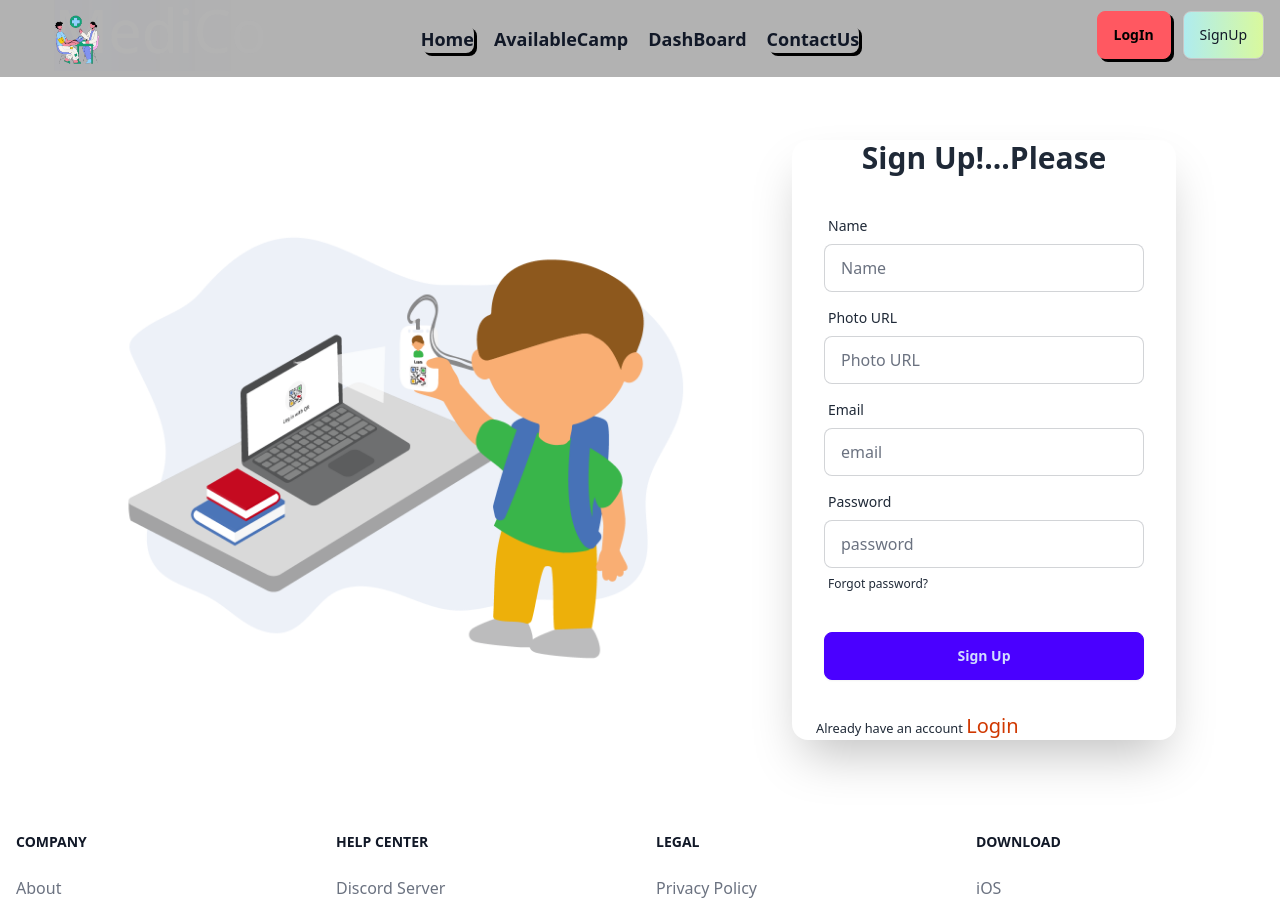
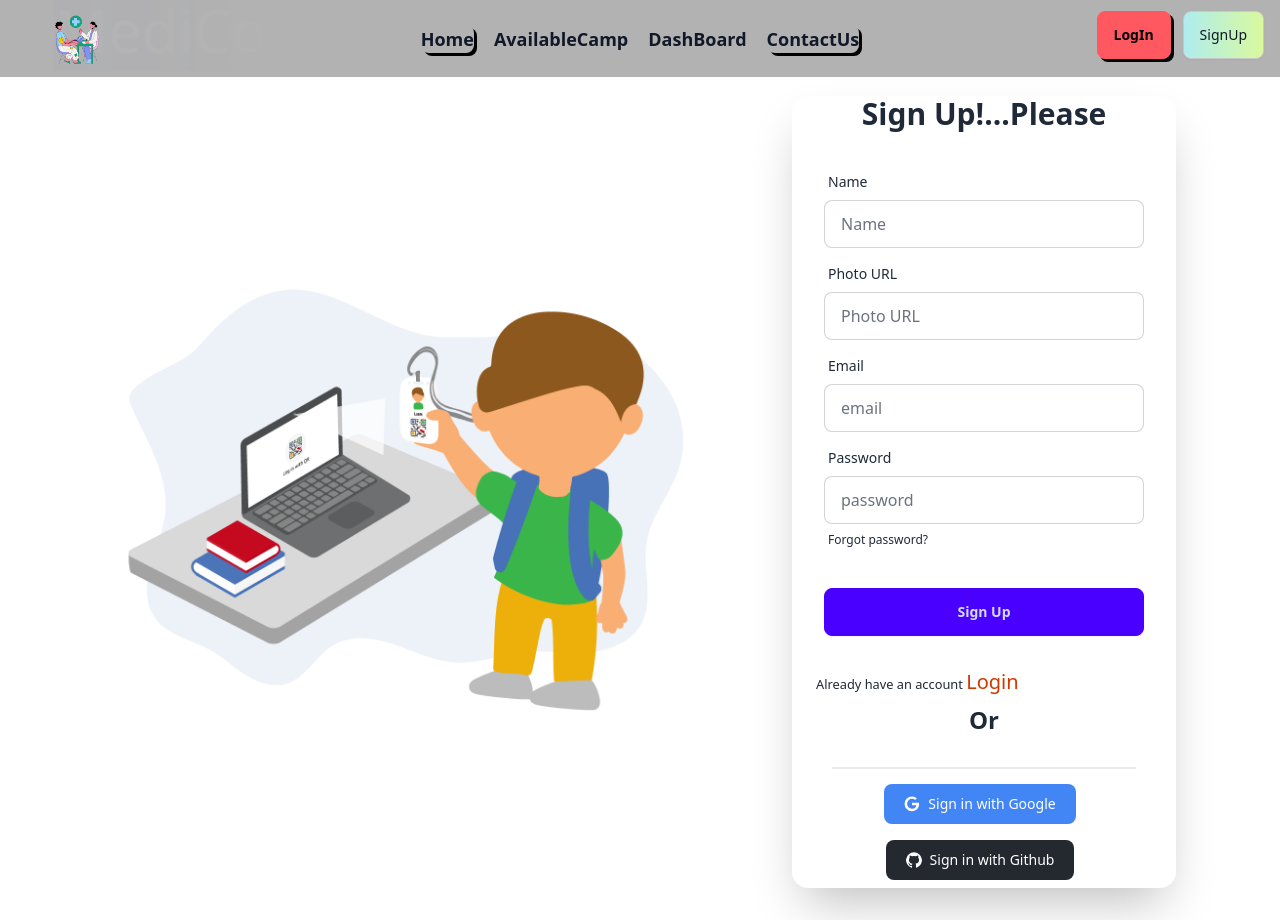
Before and after one commit to musabtheexpensive/medicalCampManagement-fullStackFinalProject, a React (Vite) app: page /signUp in a window 1280 px wide. Shown: the top 920 px of the page. Built offline with nearby package versions, Linux system fonts and the light colour scheme; no server answers.

Commit message:
user login and log out button conditionaly set to the userProfile route

```diff
--- a/src/Providers/AuthProvider.jsx
+++ b/src/Providers/AuthProvider.jsx
@@ -9,7 +9,7 @@ import {
   signOut,
   updateProfile,
 } from "firebase/auth";
-import { app } from "../firebase.config";
+import app from '../../src/firebase.config'
 
 export const AuthContext = createContext(null);
 const auth = getAuth(app);
--- /dev/null
+++ b/src/components/GoogleLogin/GoogleLogin.jsx
@@ -0,0 +1,72 @@
+import React, { useContext } from "react";
+import { AuthContext } from "../../Providers/AuthProvider";
+import UseAxiosPublic from "../../hooks/useAxiosPublic";
+import { useNavigate } from "react-router-dom";
+
+const GoogleLogin = () => {
+    const {googleSignIn}=useContext(AuthContext);
+    const axiosPublic=UseAxiosPublic()
+    const navigate=useNavigate();
+    const handleGoogleSignIn = () => {
+        googleSignIn().then((result) => {
+          console.log(result.user);
+          const userInfo = {
+            email: result.user?.email,
+            name: result.user?.displayName,
+          };
+          axiosPublic.post("/users", userInfo).then((res) => {
+            console.log(res.data);
+            navigate("/");
+          });
+        });
+      };
+  return (
+    <>
+      <div className="px-8 m-2 text-center">
+      <div className="divider mb-2 mt-2"></div>
+        <button onClick={handleGoogleSignIn}
+          type="button"
+          className="text-white bg-[#4285F4] hover:bg-[#4285F4]/90 focus:ring-4 focus:outline-none focus:ring-[#4285F4]/50 font-medium rounded-lg text-sm px-5 py-2.5 text-center inline-flex items-center dark:focus:ring-[#4285F4]/55 me-2 mb-2"
+        >
+          <svg
+            className="w-4 h-4 me-2"
+            aria-hidden="true"
+            xmlns="http://www.w3.org/2000/svg"
+            fill="currentColor"
+            viewBox="0 0 18 19"
+          >
+            <path
+              fill-rule="evenodd"
+              d="M8.842 18.083a8.8 8.8 0 0 1-8.65-8.948 8.841 8.841 0 0 1 8.8-8.652h.153a8.464 8.464 0 0 1 5.7 2.257l-2.193 2.038A5.27 5.27 0 0 0 9.09 3.4a5.882 5.882 0 0 0-.2 11.76h.124a5.091 5.091 0 0 0 5.248-4.057L14.3 11H9V8h8.34c.066.543.095 1.09.088 1.636-.086 5.053-3.463 8.449-8.4 8.449l-.186-.002Z"
+              clip-rule="evenodd"
+            />
+          </svg>
+          Sign in with Google
+        </button>
+      </div>
+      <div className="px-5  text-center">
+        <button
+          type="button"
+          className="text-white bg-[#24292F] hover:bg-[#24292F]/90 focus:ring-4 focus:outline-none focus:ring-[#24292F]/50 font-medium rounded-lg text-sm px-5 py-2.5 text-center inline-flex items-center dark:focus:ring-gray-500 dark:hover:bg-[#050708]/30 me-2 mb-2"
+        >
+          <svg
+            className="w-4 h-4 me-2"
+            aria-hidden="true"
+            xmlns="http://www.w3.org/2000/svg"
+            fill="currentColor"
+            viewBox="0 0 20 20"
+          >
+            <path
+              fill-rule="evenodd"
+              d="M10 .333A9.911 9.911 0 0 0 6.866 19.65c.5.092.678-.215.678-.477 0-.237-.01-1.017-.014-1.845-2.757.6-3.338-1.169-3.338-1.169a2.627 2.627 0 0 0-1.1-1.451c-.9-.615.07-.6.07-.6a2.084 2.084 0 0 1 1.518 1.021 2.11 2.11 0 0 0 2.884.823c.044-.503.268-.973.63-1.325-2.2-.25-4.516-1.1-4.516-4.9A3.832 3.832 0 0 1 4.7 7.068a3.56 3.56 0 0 1 .095-2.623s.832-.266 2.726 1.016a9.409 9.409 0 0 1 4.962 0c1.89-1.282 2.717-1.016 2.717-1.016.366.83.402 1.768.1 2.623a3.827 3.827 0 0 1 1.02 2.659c0 3.807-2.319 4.644-4.525 4.889a2.366 2.366 0 0 1 .673 1.834c0 1.326-.012 2.394-.012 2.72 0 .263.18.572.681.475A9.911 9.911 0 0 0 10 .333Z"
+              clip-rule="evenodd"
+            />
+          </svg>
+          Sign in with Github
+        </button>
+      </div>
+    </>
+  );
+};
+
+export default GoogleLogin;
--- a/src/firebase.config.js
+++ b/src/firebase.config.js
@@ -14,4 +14,5 @@ const firebaseConfig = {
 };
 
 // Initialize Firebase
-export const app = initializeApp(firebaseConfig);
+const app = initializeApp(firebaseConfig);
+export default app;
--- a/src/pages/Login/Login.jsx
+++ b/src/pages/Login/Login.jsx
@@ -9,6 +9,7 @@ import {
 import Swal from "sweetalert2";
 import { AuthContext } from "../../Providers/AuthProvider";
 import login from "../../assets/student-login-2.svg";
+import GoogleLogin from "../../components/GoogleLogin/GoogleLogin";
 const Login = () => {
   const [disabled, setDisabled] = useState(true);
   const { signIn } = useContext(AuthContext);
@@ -32,7 +33,7 @@ const Login = () => {
       const user = result.user;
       console.log(user);
       Swal.fire({
-        title: "User Login Successful.",
+        title: "Login Successfully.",
         showClass: {
           popup: "animate__animated animate__fadeInDown",
         },
@@ -120,8 +121,12 @@ const Login = () => {
                   Create an account
                 </Link>{" "}
               </small>
+              <h1 className="text-2xl font-bold text-center ">
+              Or
+            </h1>
             </p>
-            {/* <SocialLogin></SocialLogin> */}
+
+           <GoogleLogin></GoogleLogin>
           </div>
         </div>
       </div>
--- a/src/pages/Login/SignUp.jsx
+++ b/src/pages/Login/SignUp.jsx
@@ -6,6 +6,7 @@ import Swal from "sweetalert2";
 import { AuthContext } from "../../Providers/AuthProvider";
 import img from "../../assets/blog-header-QR-login.png";
 import UseAxiosPublic from "../../hooks/useAxiosPublic";
+import GoogleLogin from "../../components/GoogleLogin/GoogleLogin";
 const SignUp = () => {
   const axiosPublic = UseAxiosPublic();
   const {
@@ -161,8 +162,11 @@ const SignUp = () => {
                   Login
                 </Link>
               </small>
+              <h1 className="text-2xl font-bold text-center m-2">
+              Or
+            </h1>
             </p>
-            {/* <SocialLogin></SocialLogin> */}
+           <GoogleLogin></GoogleLogin>
           </div>
         </div>
       </div>
--- a/src/pages/Profile/UserProfile.jsx
+++ b/src/pages/Profile/UserProfile.jsx
@@ -1,6 +1,6 @@
 import React, { useContext } from "react";
 import { AuthContext } from "../../Providers/AuthProvider";
-
+import { MdBrowserUpdated } from "react-icons/md";
 const UserProfile = () => {
   const { user, logOut } = useContext(AuthContext);
   const handleSignOut = () => {
@@ -96,16 +96,17 @@ const UserProfile = () => {
           <div className="flex mt-4 md:mt-6">
             <a
               href="#"
-              className="inline-flex items-center px-4 py-2 text-sm font-medium text-center text-white bg-blue-700 rounded-lg hover:bg-blue-800 focus:ring-4 focus:outline-none focus:ring-blue-300 dark:bg-blue-600 dark:hover:bg-blue-700 dark:focus:ring-blue-800"
+              className="inline-flex items-center  text-gray-900 bg-gradient-to-r from-teal-200 to-lime-200 hover:bg-gradient-to-l hover:from-teal-200 hover:to-lime-200 focus:ring-4 focus:outline-none focus:ring-lime-200 dark:focus:ring-teal-700 font-medium rounded-lg text-sm px-5 py-2.5 text-center me-2 mb-2"
             >
-              Add A Wish
+                <MdBrowserUpdated />
+              Update Profile
             </a>
-            <a
+            {/* <a
               href="#"
               className="inline-flex items-center px-4 py-2 text-sm font-medium text-center text-gray-900 bg-white border border-gray-300 rounded-lg hover:bg-gray-100 focus:ring-4 focus:outline-none focus:ring-gray-200 dark:bg-gray-800 dark:text-white dark:border-gray-600 dark:hover:bg-gray-700 dark:hover:border-gray-700 dark:focus:ring-gray-700 ms-3"
             >
               Comment
-            </a>
+            </a> */}
           </div>
         </div>
       </div>
--- a/src/pages/Shared/Navbar.jsx
+++ b/src/pages/Shared/Navbar.jsx
@@ -1,14 +1,20 @@
-import React, { useContext } from "react";
+import React, { useContext, useState } from "react";
 import logo from "../../assets/6508184.webp";
 import { Link } from "react-router-dom";
 import { motion } from "framer-motion";
 import { AuthContext } from "../../Providers/AuthProvider";
 const Navbar = () => {
   const { user, logOut } = useContext(AuthContext);
+  const [showLogout, setShowLogout] = useState(false);
+
+  const handleImageClick = () => {
+    setShowLogout((prev) => !prev);
+  };
   const handleSignOut = () => {
     logOut()
       .then(() => console.log("user logged out successfully"))
       .catch((error) => console.error(error));
+      setShowLogout(false)
   };
   // const variants = {
   //   open: { opacity: 1, x: 0 },
@@ -98,26 +104,34 @@ const Navbar = () => {
         <div className="navbar-end">
           {user ? (
             <div className="flex justify-center mr-2 gap-2">
-              <div className="w-14 rounded-full">
-                <img src={user.photoURL} alt="" />
-              </div>
-              <div className="mt-2">
+                 <div className="mt-2">
                 <h3 className="text-2xl font-bold text-teal-500">
                   {user.displayName}
                 </h3>
               </div>
-              <button
-                onClick={handleSignOut}
-                className="btn btn-xs sm:btn-sm md:btn-md  btn-active text-white bg-gradient-to-r from-teal-400 via-teal-500 to-teal-600 hover:bg-gradient-to-br focus:ring-4 focus:outline-none focus:ring-teal-300 dark:focus:ring-teal-800 shadow-lg shadow-teal-500/50 dark:shadow-lg dark:shadow-teal-800/80 font-medium rounded-lg text-sm px-5 py-2.5 text-center me-2 mb-2"
+              <div
+                className="w-14 rounded-full overflow-hidden cursor-pointer"
+                onClick={handleImageClick}
               >
-                LogOut
-              </button>
+                <img src={user.photoURL} alt="" className="w-full h-full" />
+              </div>
+
+              {showLogout && (
+            <div className="absolute top-14 right-0 z-50  shadow-md p-4 rounded-lg ">
+              <div className=" p-4 rounded-lg">
+                <button
+                  onClick={handleSignOut}
+                  className="btn btn-xs sm:btn-sm md:btn-md btn-active text-white bg-gradient-to-r from-teal-400 via-teal-500 to-teal-600 hover:bg-gradient-to-br focus:ring-4 focus:outline-none focus:ring-teal-300 dark:focus:ring-teal-800 font-medium rounded-lg text-sm px-5 py-2.5 text-center mb-2"
+                >
+                  LogOut
+                </button>
+
+              </div>
             </div>
+          )}
+        </div>
           ) : (
-            <div
-              className=" flex
-        justify-between gap-3"
-            >
+            <div className="flex justify-between gap-3">
               <Link
                 to="/login"
                 className="btn btn-error w-fit transition-all shadow-[3px_3px_0px_black] hover:shadow-none hover:translate-x-[3px] hover:translate-y-[3px]"
@@ -126,7 +140,7 @@ const Navbar = () => {
               </Link>
               <Link
                 to="/signUp"
-                className="btn btn-xs sm:btn-sm md:btn-md  btn-active text-gray-900 bg-gradient-to-r from-teal-200 to-lime-200 hover:bg-gradient-to-l hover:from-teal-200 hover:to-lime-200 focus:ring-4 focus:outline-none focus:ring-lime-200 dark:focus:ring-teal-700 font-medium rounded-lg text-sm px-5 py-2.5 text-center me-2 mb-2"
+                className="btn btn-xs sm:btn-sm md:btn-md btn-active text-gray-900 bg-gradient-to-r from-teal-200 to-lime-200 hover:bg-gradient-to-l hover:from-teal-200 hover:to-lime-200 focus:ring-4 focus:outline-none focus:ring-lime-200 dark:focus:ring-teal-700 font-medium rounded-lg text-sm px-5 py-2.5 text-center me-2 mb-2"
               >
                 SignUp
               </Link>
```
